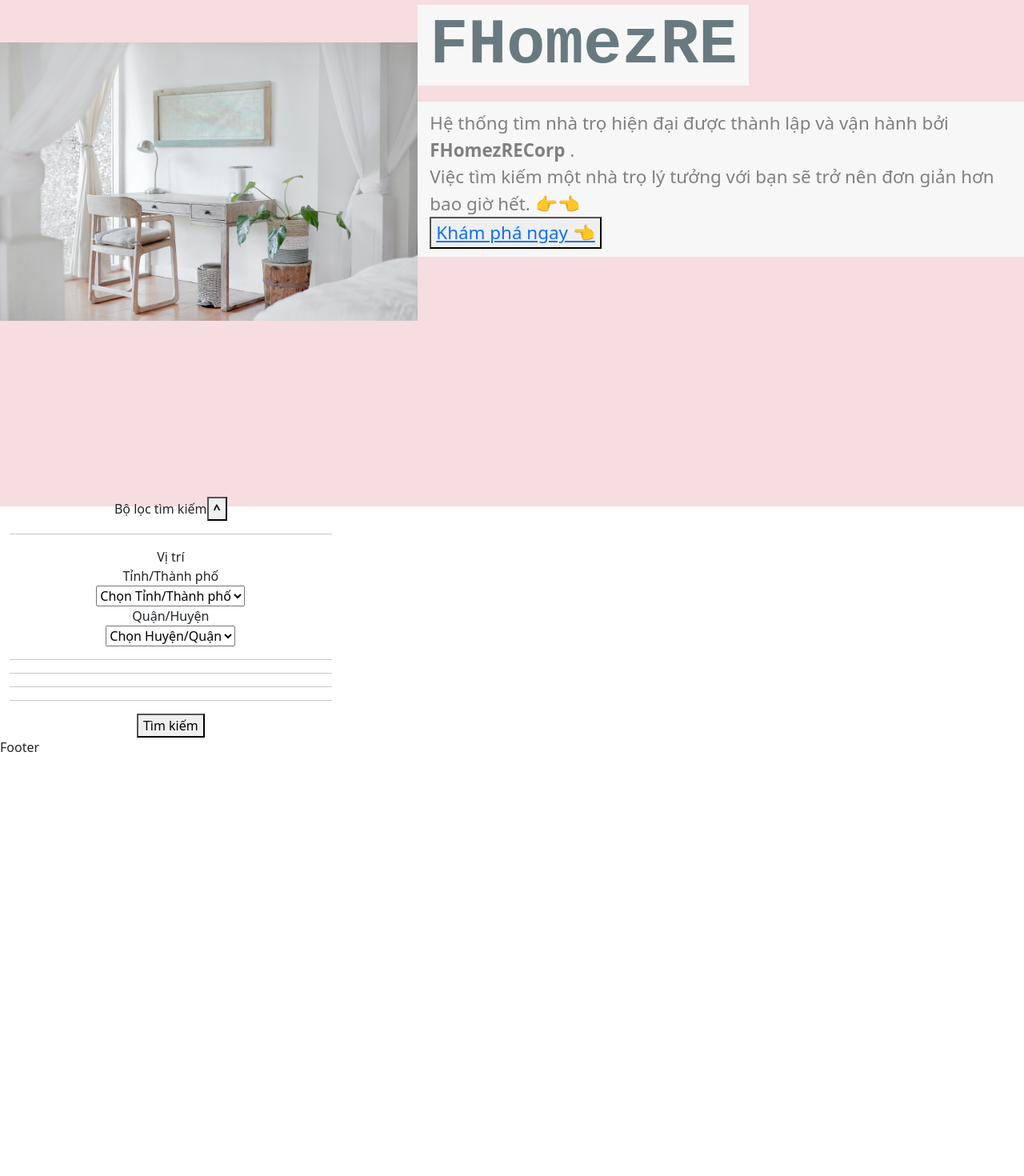
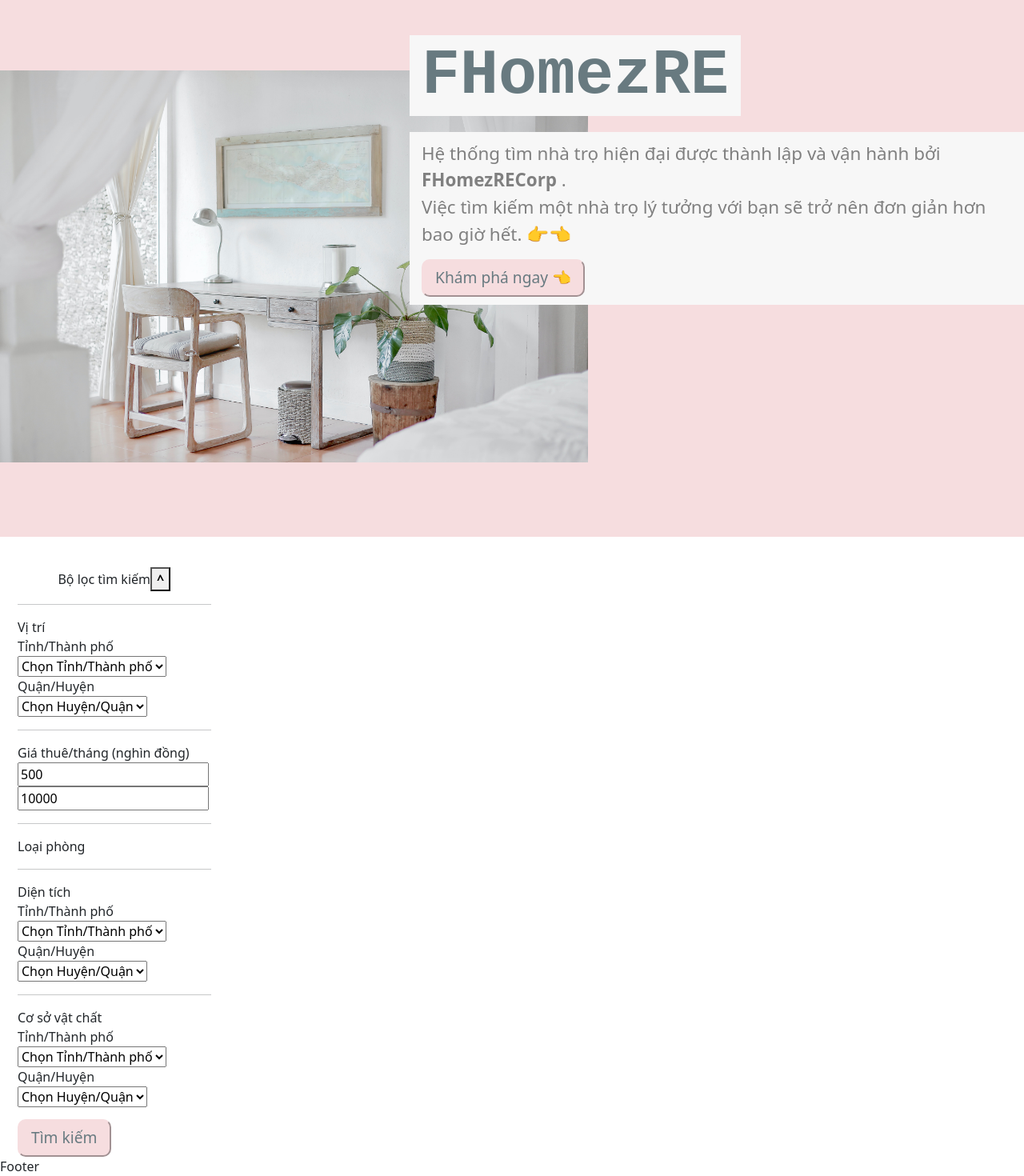
Before and after one commit to NamNgo-2810/FHomez, a React (Create React App) app in the folder frontend/: page / in a window 1280 px wide. Shown: the part 132-1602 px from the top of the page at 80% size. Before the commit the page ends 1078 px from the top, so only its background shows below. Built offline with nearby package versions, Linux system fonts and the light colour scheme.

Commit message:
Update: Fixed Banner Layout

```diff
--- a/frontend/src/components/Banner/Banner.css
+++ b/frontend/src/components/Banner/Banner.css
@@ -1,3 +1,8 @@
+.rowBanner {
+    margin-top: 3%;
+    margin-bottom: 2%;
+}
+
 @media only screen and (min-width: 960px) {
     .banner_container {
         height: calc(100vh - 87.5px);
@@ -20,20 +25,23 @@
 
 .banner_container .banner_illustration {
     /* align-items: flex-start; */
-    width: 50%;
+    width: 40%;
 
 }
 
 .banner_container .banner_illustration .banner_img {
     margin-top: 23%;
     max-height: 70%;
-    width: 100%;
+
 }
 
 .banner_container .banner_introduction {
+    width: 60%;
     text-align: left;
     margin-top: 5%;
     color: #687a80;
+    /* padding-right: 10px;
+    margin-right: 10px; */
 }
 
 .banner_container .banner_introduction .banner_intro_title {
@@ -43,6 +51,7 @@
     font-weight: 700;
     font-family: 'Courier New', Courier, serif;
     padding:  5px 15px;
+
 }
 
 .banner_container .banner_introduction .banner_intro_description {
@@ -52,3 +61,26 @@
     padding: 10px 15px;
     background-color: #f7f7f7;
 }
+
+.banner_container .banner_introduction .banner_intro_description .banner_intro_button_explore {
+    margin-top: 15px;
+    font-size: 1.2rem;
+    padding: 7px 15px;
+
+    background-color: #f6dddf;
+    color: #687a80;
+    font-weight: 400;
+    transition-property: background-color, color;
+    border-radius: 10px;
+    border-color: #f6dddf;
+}
+
+.banner_container .banner_introduction .banner_intro_description .banner_intro_button_explore:hover {
+
+    background-color: #df9c9d;
+    color: #f7f7f7;
+    font-weight: 600;
+    transition-property: background-color, color;
+    border-radius: 10px;
+    border-color: whitesmoke;
+}
--- a/frontend/src/components/Banner/Banner.jsx
+++ b/frontend/src/components/Banner/Banner.jsx
@@ -20,11 +20,11 @@ function Banner() {
             Việc tìm kiếm một nhà trọ lý tưởng với bạn sẽ trở nên đơn giản hơn bao giờ hết. 👉👈
             <br />
             <button className="banner_intro_button_explore">
-              <Link to="/productItem"
-              className="banner_intro_button_explore_toItemList">
+              {/* <Link to="/productItem"
+              className="banner_intro_button_explore_toItemList"> */}
               Khám phá ngay 👈
               <i aria-hidden="true"></i>
-              </Link>
+              {/* </Link> */}
             </button>
           </div>
         </div>
--- /dev/null
+++ b/frontend/src/components/Search/Search.css
@@ -0,0 +1,40 @@
+.colSearch {
+    margin-top: 25px;
+    text-align: left;
+    width: 60%;
+    margin-left: 10px;
+    border-radius: 10px;
+    border-color: crimson;
+    border: 10px;
+}
+
+.colSearch .searchbar_title {
+    text-align: center;
+}
+
+
+
+
+
+.colSearch .searchbar_items .searchbar_items_button_execute {
+    margin-top: 15px;
+    font-size: 1.2rem;
+    padding: 7px 15px;
+
+    background-color: #f6dddf;
+    color: #687a80;
+    font-weight: 400;
+    transition-property: background-color, color;
+    border-radius: 10px;
+    border-color: #f6dddf;
+}
+
+.colSearch .searchbar_items .searchbar_items_button_execute:hover {
+
+    background-color: #df9c9d;
+    color: #f7f7f7;
+    font-weight: 600;
+    transition-property: background-color, color;
+    border-radius: 10px;
+    border-color: whitesmoke;
+}
--- a/frontend/src/components/Search/Search.jsx
+++ b/frontend/src/components/Search/Search.jsx
@@ -1,6 +1,12 @@
 import React, { useState } from "react";
+import { Component } from "react";
+import ReactDOM from "react-dom";
+import Select from "react-select";
 import { Link } from "react-router-dom";
-import Select from "react-select";
+import styles from "./Search.css"
+import MultiRangeSlider from "multi-range-slider-react";
+import { default as ReactSelect } from "react-select";
+import { components } from "react-select";
 
 // Thêm trong csdl sau
 const provinceOptions = [
@@ -18,13 +24,6 @@ const districtOptions = [
 	{ value: "5", label: "Cầu Giấy" },
 ];
 
-const wardOptions = [
-	{ value: "1", label: "Hoàng Liệt" },
-	{ value: "2", label: "Tân Triều" },
-	{ value: "3", label: "Khương Đình" },
-	{ value: "4", label: "Xuân Tảo" },
-];
-
 const roomOptions = [
 	{ value: "1", label: "Phòng trọ" },
 	{ value: "2", label: "Chung cư mini" },
@@ -32,7 +31,44 @@ const roomOptions = [
 	{ value: "4", label: "Chung cư nguyên căn" },
 ];
 
+const facilityOptions = [
+  { value: "0", label: "Phòng tắm chung" },
+  { value: "1", label: "Phòng tắm khép kín" },
+	{ value: "2", label: "Khu bếp riêng" },
+	{ value: "3", label: "Khu bếp chung" },
+  { value: "4", label: "Có nóng lạnh" },
+  { value: "5", label: "Có điều hòa" },
+  { value: "6", label: "Có ban công" },
+  { value: "7", label: "Có tủ lạnh" },
+  { value: "8", label: "Có máy giặt" },
+  { value: "9", label: "Có giường tủ" },
+  { value: "10", label: "Không nóng lạnh" },
+  { value: "11", label: "Không điều hòa" },
+  { value: "12", label: "Không ban công" },
+  { value: "13", label: "Không tủ lạnh" },
+  { value: "14", label: "Không máy giặt" },
+  { value: "15", label: "Không giường tủ" },
+  { value: "16", label: "Không nóng lạnh" },
+  { value: "17", label: "Không chung chủ" },
+  { value: "18", label: "Chung chủ" },
+  { value: "19", label: "Điện nước giá dân" },
+  { value: "20", label: "Điện nước giá thuê" },
+
+]
+
+const roomPrice = [
+  { value: "500", label: "Giá tối thiểu" },
+  { value: "10000", label: "Giá tối đa"}
+]
+
 function Search() {
+  const [minValue, set_minValue] = useState(25);
+  const [maxValue, set_maxValue] = useState(75);
+  const handleInput = (e) => {
+    set_minValue(e.minValue);
+    set_maxValue(e.maxValue);
+  };
+
   return (
     <div className="rowBody col-4">
       <div className="colSearch" id="">
@@ -90,22 +126,133 @@ function Search() {
           {/* Search by price */}
           <hr role={"separator"} className="searchbar_item_divider" />
           <div className="searchbar_item">
+            <div className="searchbar_item_title">Giá thuê/tháng (nghìn đồng)</div>
+            <div className="searchbar_item_input">
+              <div className="searchbar_price_slider">
+                {/* <MultiRangeSlider
+                  min={0}
+                  max={100}
+                  step={5}
+                  ruler={true}
+                  label={true}
+                  preventWheel={false}
+                  minValue={minValue}
+                  maxValue={maxValue}
+                  onInput={(e) => {
+                    handleInput(e);
+                  }}
+                /> */}
+                <input value={roomPrice[0].value} id="input_min" readOnly="readOnly" tabIndex="-1" />
+                <input value={roomPrice[1].value} id="input_max" readOnly="readOnly" tabIndex="-1" />
+                <div className="price_slider_track_container">
 
+                </div>
+              </div>
+            </div>
           </div>
           {/* Search by room class */}
           <hr role={"separator"} className="searchbar_item_divider" />
           <div className="searchbar_item">
+            <div className="searchbar_item_title">Loại phòng</div>
+            <div className="searchbar_item_input">
+              <div className="searchbar_item_input_class">
+                <div className="searchbar_item_input_class_items">
+                  {/* <select name="searchbar_item_input_class_items_select" id="province_select">
+                    <option hidden disabled selected value>
+											Chọn loại phòng
+										</option>
+                    {
+                      roomOptions.map((item) => (
+                        <option value={item.value}>{item.label}</option>
+                      ) )
+                    }
+                  </select> */}
 
+                </div>
+              </div>
+            </div>
           </div>
           {/* Search by area */}
           <hr role={"separator"} className="searchbar_item_divider" />
           <div className="searchbar_item">
-
+          <div className="searchbar_item_title">Diện tích</div>
+            <div className="searchbar_item_input">
+              <div className="searchbar_item_input_province">
+                <div className="searchbar_item_input_province_title">
+                Tỉnh/Thành phố
+                </div>
+                <div className="searchbar_item_input_province_items">
+                  <select name="searchbar_item_input_province_items_select" id="province_select">
+                    <option hidden disabled selected value>
+											Chọn Tỉnh/Thành phố
+										</option>
+                    {
+                      provinceOptions.map((item) => (
+                        <option value={item.value}>{item.label}</option>
+                      ) )
+                    }
+                  </select>
+                </div>
+              </div>
+              <div className="searchbar_item_input_district">
+                <div className="searchbar_item_input_district_title">
+                Quận/Huyện
+                </div>
+                <div className="searchbar_item_input_district_items">
+                  <select name="searchbar_item_input_district_items_select" id="province_select">
+                    <option hidden disabled selected value>
+										Chọn Huyện/Quận
+										</option>
+                    {
+                      districtOptions.map((item) => (
+                        <option value={item.value}>{item.label}</option>
+                      ) )
+                    }
+                  </select>
+                </div>
+              </div>
+            </div>
           </div>
           {/* Search by facilities */}
           <hr role={"separator"} className="searchbar_item_divider" />
           <div className="searchbar_item">
-
+          <div className="searchbar_item_title">Cơ sở vật chất</div>
+            <div className="searchbar_item_input">
+              <div className="searchbar_item_input_province">
+                <div className="searchbar_item_input_province_title">
+                Tỉnh/Thành phố
+                </div>
+                <div className="searchbar_item_input_province_items">
+                  <select name="searchbar_item_input_province_items_select" id="province_select">
+                    <option hidden disabled selected value>
+											Chọn Tỉnh/Thành phố
+										</option>
+                    {
+                      provinceOptions.map((item) => (
+                        <option value={item.value}>{item.label}</option>
+                      ) )
+                    }
+                  </select>
+                </div>
+              </div>
+              <div className="searchbar_item_input_district">
+                <div className="searchbar_item_input_district_title">
+                Quận/Huyện
+                </div>
+                <div className="searchbar_item_input_district_items">
+                  <select name="searchbar_item_input_district_items_select" id="province_select">
+                    <option hidden disabled selected value>
+										Chọn Huyện/Quận
+										</option>
+                    {
+                      districtOptions.map((item) => (
+                        <option value={item.value}>{item.label}</option>
+                      ) )
+                    }
+                  </select>
+                </div>
+              </div>
+            </div>
           </div>
 
           <button className="searchbar_items_button_execute">
--- a/package.json
+++ b/package.json
@@ -1,5 +1,6 @@
 {
   "dependencies": {
+    "multi-range-slider-react": "^1.0.7",
     "react-select": "^5.3.1"
   }
 }
```
Also changed, not shown: 1 other file (tests, documents, lock files or other folders).
